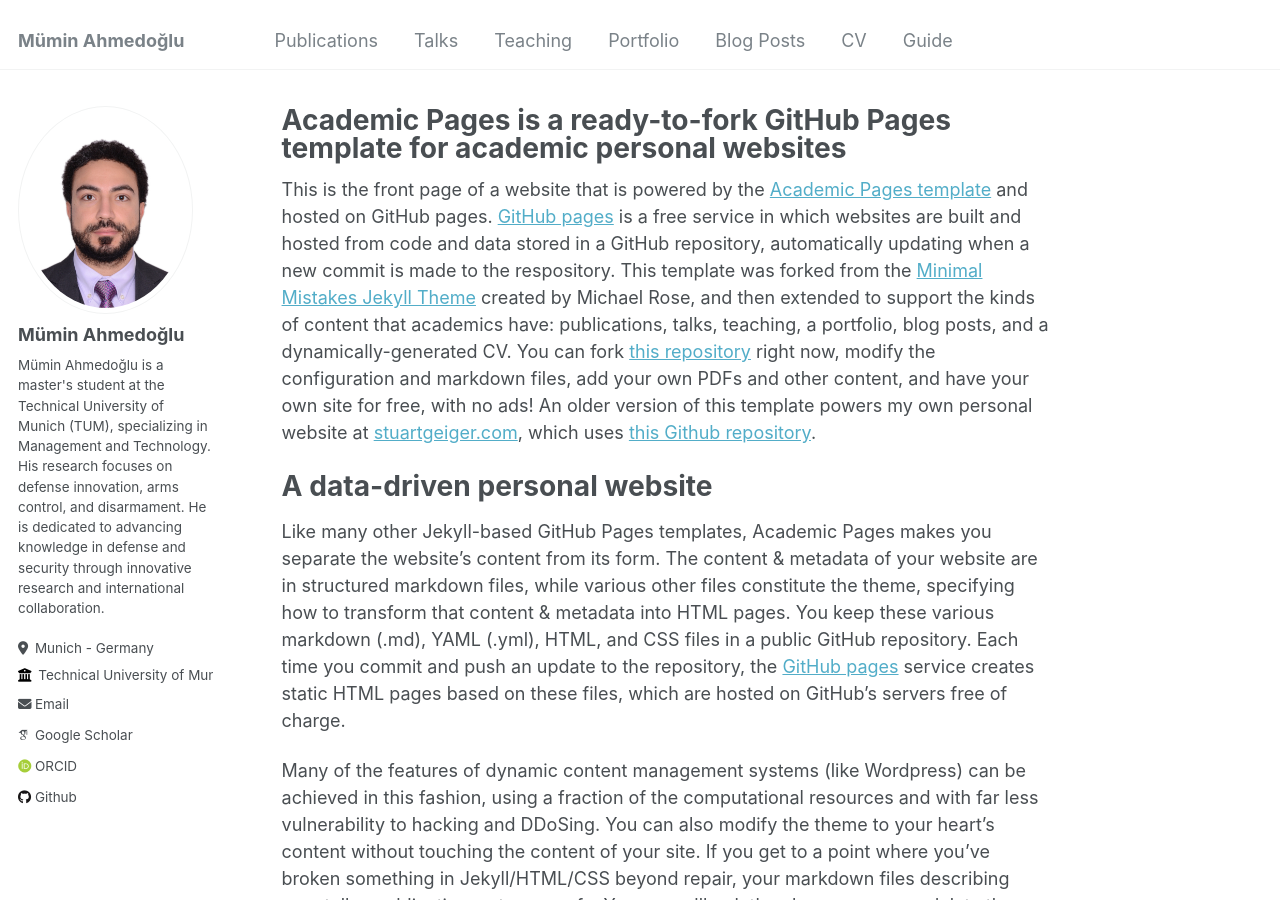
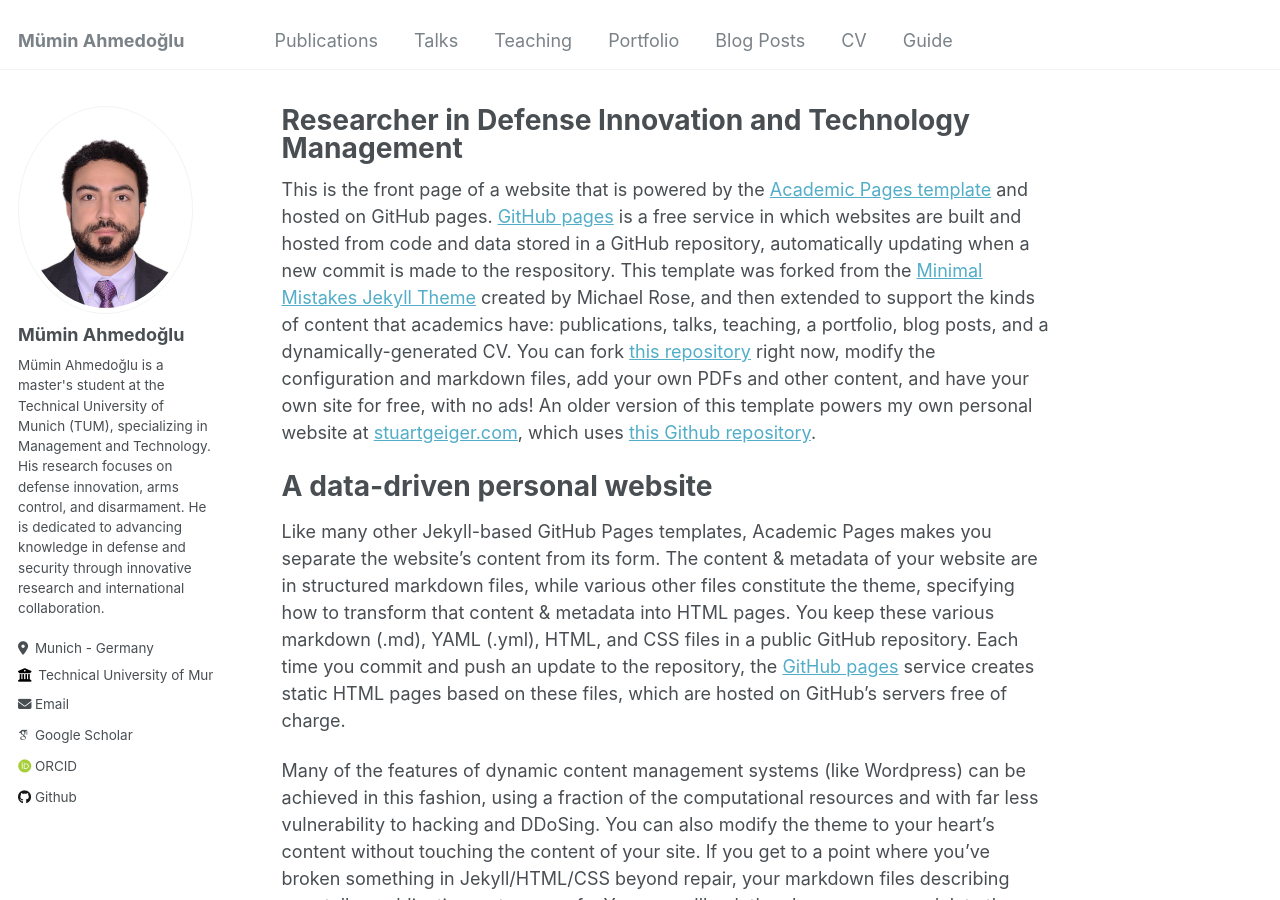
Before and after one commit to ahmedoglu/ahmedoglu.github.io, a Jekyll site: the page built from _pages/about.md, in a window 1280 px wide and 900 px high. Built offline with Jekyll 4.4.1, drawn with Linux system fonts in a browser that asks for light colours; some web fonts are replaced.

Commit message:
Update about.md

```diff
--- a/_pages/about.md
+++ b/_pages/about.md
@@ -1,6 +1,6 @@
 ---
 permalink: /
-title: "Academic Pages is a ready-to-fork GitHub Pages template for academic personal websites"
+title: "Researcher in Defense Innovation and Technology Management"
 author_profile: true
 redirect_from:
   - /about/
```
